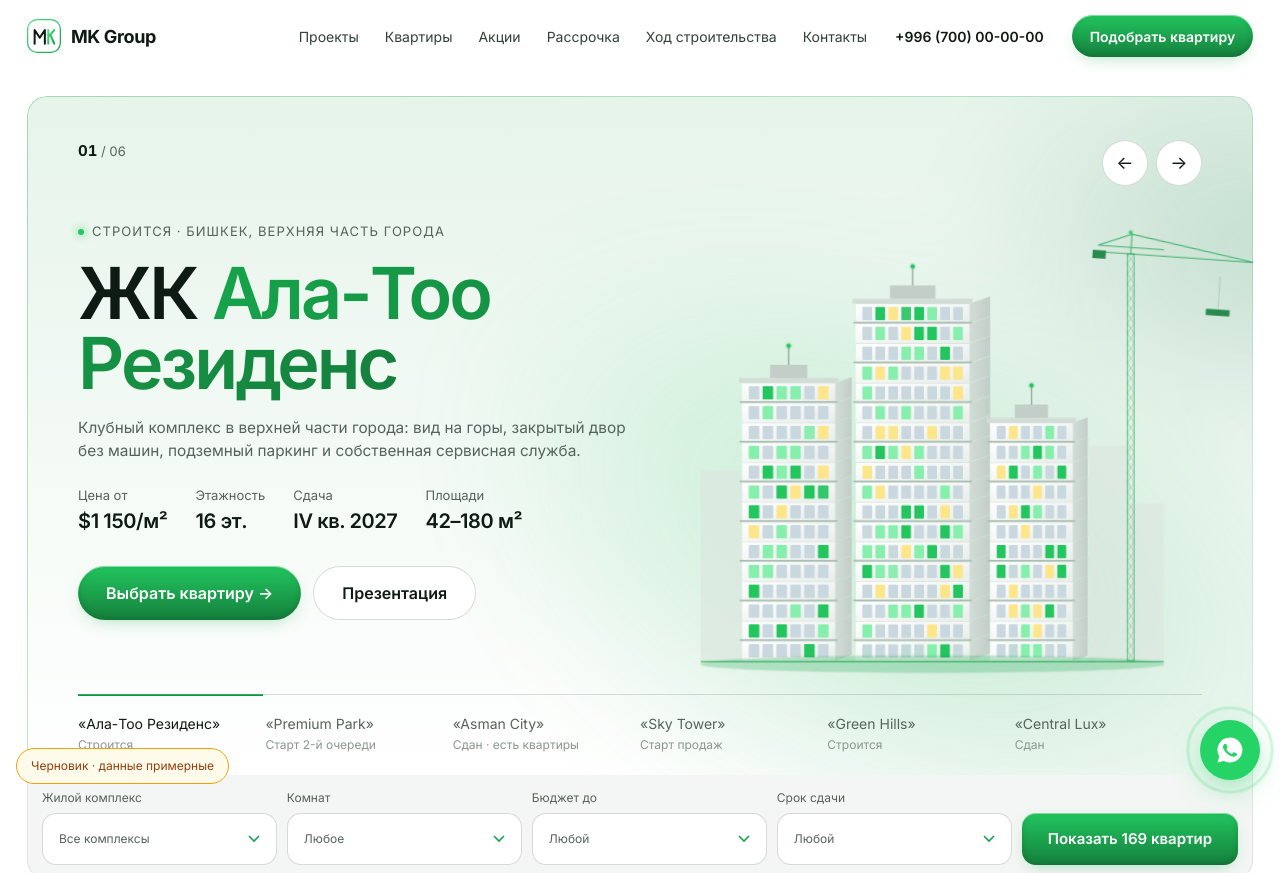
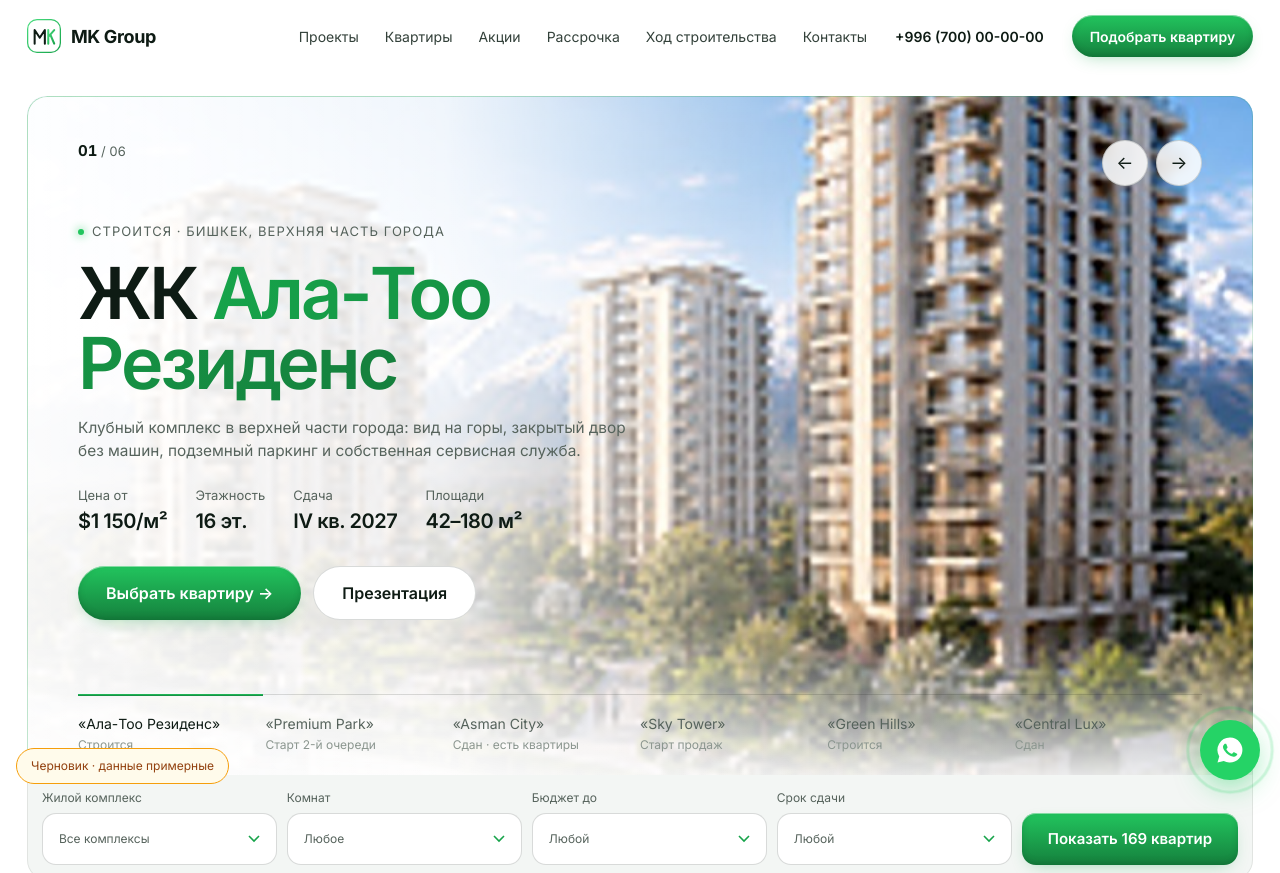
Before and after one commit to kondratearis-blip/volta-store, a plain HTML site: page index.html in a window 1280 px wide. Shown: the top 873 px of the page. Drawn offline with Linux system fonts and the light colour scheme; animation ran at ten frames a second.

Commit message:
Hero: rotating complex photos with crossfade
Co-Authored-By: Claude Opus 5.5 <noreply@anthropic.com>
Claude-Session: https://claude.ai/code/session_01LFvZpJDHucHXWQATEkJb9L

```diff
--- a/index.html
+++ b/index.html
@@ -430,6 +430,20 @@ footer{padding:clamp(48px,5vw,72px) 0 28px}
 .slide-arrows button:hover{border-color:var(--accent-1);color:var(--accent-1)}
 .slide-count{position:absolute;left:clamp(28px,4vw,64px);top:clamp(28px,3.4vw,56px);z-index:4;font-size:13px;color:var(--muted);font-variant-numeric:tabular-nums}
 .slide-count b{color:var(--text);font-size:15px}
+
+
+/* hero photo slideshow */
+.hero-photos{position:absolute;inset:0;z-index:0;overflow:hidden}
+.hero-photos img{position:absolute;inset:0;width:100%;height:100%;object-fit:cover;object-position:center 60%;opacity:0;transform:scale(1.05);transition:opacity 1.2s ease}
+.hero-photos img.active{opacity:1;animation:kenburns 9s ease-out forwards}
+@keyframes kenburns{from{transform:scale(1.05)}to{transform:scale(1)}}
+.hero-card.has-photo .hero-shade{display:block;position:absolute;inset:0;z-index:1;background:linear-gradient(90deg,rgba(255,255,255,.96) 0%,rgba(255,255,255,.86) 34%,rgba(255,255,255,.25) 62%,rgba(255,255,255,0) 80%),linear-gradient(0deg,rgba(255,255,255,.9) 0%,rgba(255,255,255,0) 22%)}
+.skyline-wrap{transition:opacity .6s ease}
+.hero-card.has-photo .skyline-wrap{opacity:0;pointer-events:none}
+.hero-card.has-photo .slide-arrows button{background:rgba(255,255,255,.85);backdrop-filter:blur(6px)}
+@media (max-width:980px){
+  .hero-card.has-photo .hero-shade{background:linear-gradient(180deg,rgba(255,255,255,.97) 0%,rgba(255,255,255,.9) 52%,rgba(255,255,255,0) 72%,rgba(255,255,255,0) 82%,rgba(255,255,255,.92) 100%)}
+}
 
 /* ============ QUICK SEARCH ============ */
 .qsearch{position:relative;z-index:6;width:100%;margin:-1px 0 0;display:grid;grid-template-columns:repeat(4,1fr) auto;gap:10px;padding:14px;border-radius:0 0 var(--radius) var(--radius);background:var(--panel);border:1px solid var(--line-soft);border-top:0}
@@ -810,6 +824,7 @@ footer{padding:clamp(48px,5vw,72px) 0 28px}
   <div class="wrap" style="flex:1;display:flex;flex-direction:column">
     <div class="hero-card frame">
       <div class="smoke-css" aria-hidden="true"><i></i><i></i><i></i></div>
+      <div class="hero-photos" id="heroPhotos" aria-hidden="true"></div>
       <div class="hero-shade"></div>
       <div class="hero-inner">
         <div class="hero-copy" id="heroCopy">
@@ -1497,6 +1512,20 @@ function drawSkyline(p) {
   tabs.style.setProperty('--slide', SLIDE_MS + 'ms');
   tabs.innerHTML = PROJECTS.map((p, i) => `<button class="hero-tab" data-i="${i}">${p.name.replace('ЖК ', '')}<small>${p.tag}</small></button>`).join('');
   let idx = 0, timer;
+  const photos = $('#heroPhotos'), card = $('.hero-card');
+  PROJECTS.forEach(p => {
+    if (!p.img) return;
+    const im = new Image();
+    im.src = p.img; im.alt = ''; im.dataset.id = p.id; im.decoding = 'async';
+    im.onerror = () => { im.remove(); p.img = ''; };
+    photos.appendChild(im);
+  });
+  function showPhoto(p) {
+    const im = p.img && photos.querySelector(`[data-id="${p.id}"]`);
+    $$('img', photos).forEach(x => { if (x !== im) x.classList.remove('active'); });
+    if (im) { im.classList.remove('active'); void im.offsetWidth; im.classList.add('active'); }
+    card.classList.toggle('has-photo', !!im);
+  }
   function go(i, first) {
     idx = (i + PROJECTS.length) % PROJECTS.length;
     const p = PROJECTS[idx];
@@ -1509,7 +1538,8 @@ function drawSkyline(p) {
       $('#heroDesc').textContent = p.desc;
       $('#heroMeta').innerHTML = `<div>Цена от<b>${fmt(p.priceM2)}/м²</b></div><div>Этажность<b>${p.floors} эт.</b></div><div>Сдача<b>${p.deadline}</b></div><div>Площади<b>${p.area}</b></div>`;
       copy.classList.remove('out');
-      drawSkyline(p);
+      showPhoto(p);
+      if (!p.img) drawSkyline(p);
     };
     if (first) apply(); else { copy.classList.add('out'); setTimeout(apply, 300); }
     clearTimeout(timer);
```
